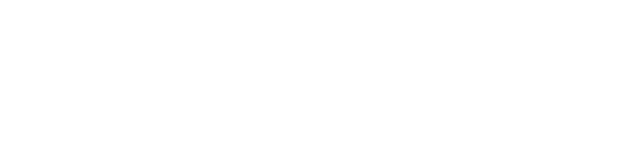
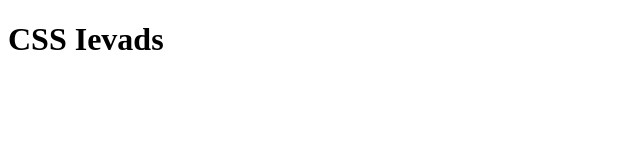
Before and after one commit to Rugxx/Webskola, a plain HTML site: page index.html in a window 1280 px wide. Shown: the whole page, without its empty margins (0-640 px from the left). Drawn offline with Linux system fonts and the light colour scheme.

Commit message:
Update index.html
Github desktop test

```diff
--- a/index.html
+++ b/index.html
@@ -2,6 +2,7 @@
 <html>
 <head>
     <title>6. Lekcija</title>
+    <h1>CSS Ievads</h1>
     <style></style>
 </head>
 
```
